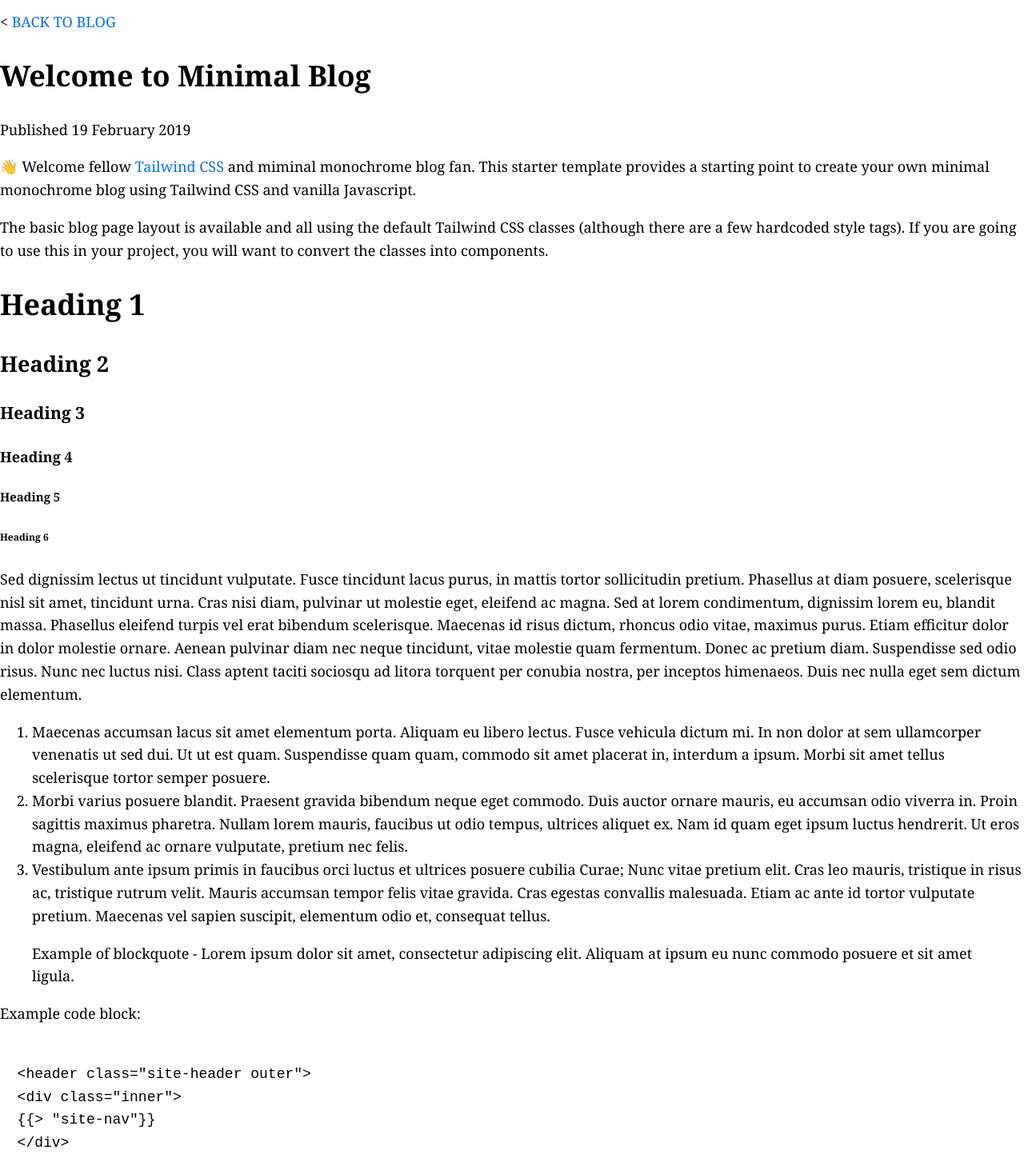
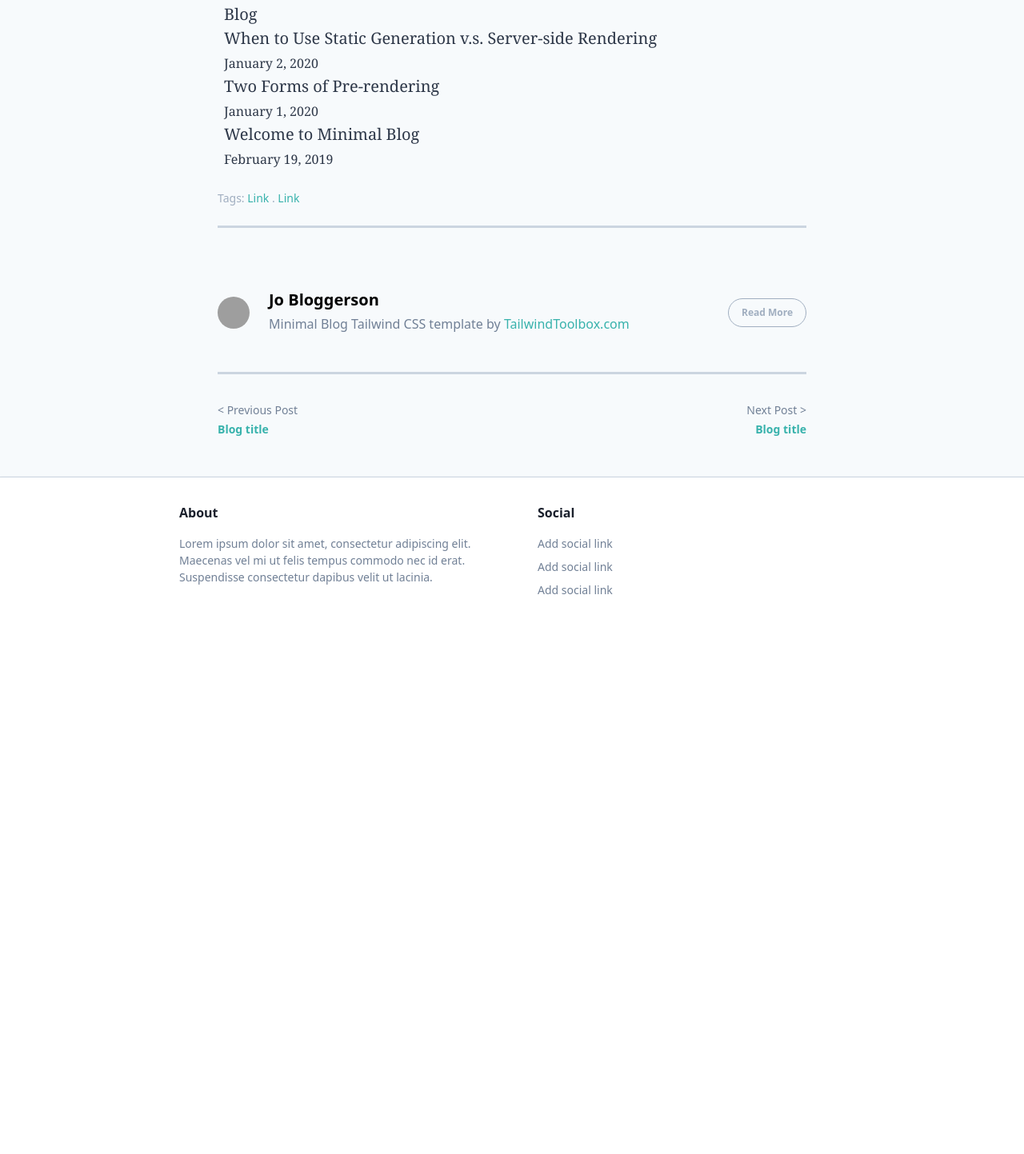
Before and after one commit to JLarky/jlarky-next, a Next.js app: page / in a window 1280 px wide. Shown: the part 167-1610 px from the top of the page at 80% size. After the commit the page ends 951 px from the top, so only its background shows below. Built offline with nearby package versions, Linux system fonts and the light colour scheme; grey boxes are pictures that could not be loaded.

Commit message:
move some stuff from layout

```diff
--- a/components/date.tsx
+++ b/components/date.tsx
@@ -1,6 +1,12 @@
 import { parseISO, format } from 'date-fns'
 
-export default function Date({ dateString }: { dateString: string }) {
+export default function Date({
+  dateString,
+  format: fmt = 'd LLLL yyyy'
+}: {
+  dateString: string
+  format?: string
+}) {
   const date = parseISO(dateString)
-  return <time dateTime={dateString}>{format(date, 'LLLL d, yyyy')}</time>
+  return <time dateTime={dateString}>{format(date, fmt)}</time>
 }
--- a/components/layout.tsx
+++ b/components/layout.tsx
@@ -1,7 +1,6 @@
 import React from 'react'
 import Head from 'next/head'
 import styles from './layout.module.css'
-import utilStyles from '../styles/utils.module.css'
 import Link from 'next/link'
 
 const name = (
@@ -151,114 +150,23 @@ export default function Layout({
           {/*Title*/}
           <div className="font-sans">
             <span className="text-base md:text-sm text-teal-500 font-bold">
-              &lt;
               <span>
-                {' '}
-                <a
-                  href="#"
-                  className="text-base md:text-sm text-teal-500 font-bold no-underline hover:underline"
-                >
-                  BACK TO BLOG
-                </a>
+                {!home && (
+                  <>
+                    &lt;{' '}
+                    <Link href="/">
+                      <a className="text-base md:text-sm text-teal-500 font-bold no-underline hover:underline">
+                        BACK TO BLOG
+                      </a>
+                    </Link>
+                  </>
+                )}{' '}
                 <p />
-                <h1 className="font-bold font-sans break-normal text-gray-900 pt-6 pb-2 text-3xl md:text-4xl">
-                  Welcome to Minimal Blog
-                </h1>
-                <p className="text-sm md:text-base font-normal text-gray-600">
-                  Published 19 February 2019
-                </p>
               </span>
             </span>
           </div>
-          {/*Post Content*/}
-          {/*Lead Para*/}
-          <p className="py-6">
-            👋 Welcome fellow{' '}
-            <a
-              className="text-teal-500 no-underline hover:underline"
-              href="https://www.tailwindcss.com"
-            >
-              Tailwind CSS
-            </a>{' '}
-            and miminal monochrome blog fan. This starter template provides a
-            starting point to create your own minimal monochrome blog using
-            Tailwind CSS and vanilla Javascript.
-          </p>
-          <p className="py-6">
-            The basic blog page layout is available and all using the default
-            Tailwind CSS classes (although there are a few hardcoded style
-            tags). If you are going to use this in your project, you will want
-            to convert the classes into components.
-          </p>
-          <h1 className="py-2 font-sans">Heading 1</h1>
-          <h2 className="py-2 font-sans">Heading 2</h2>
-          <h3 className="py-2 font-sans">Heading 3</h3>
-          <h4 className="py-2 font-sans">Heading 4</h4>
-          <h5 className="py-2 font-sans">Heading 5</h5>
-          <h6 className="py-2 font-sans">Heading 6</h6>
-          <p className="py-6">
-            Sed dignissim lectus ut tincidunt vulputate. Fusce tincidunt lacus
-            purus, in mattis tortor sollicitudin pretium. Phasellus at diam
-            posuere, scelerisque nisl sit amet, tincidunt urna. Cras nisi diam,
-            pulvinar ut molestie eget, eleifend ac magna. Sed at lorem
-            condimentum, dignissim lorem eu, blandit massa. Phasellus eleifend
-            turpis vel erat bibendum scelerisque. Maecenas id risus dictum,
-            rhoncus odio vitae, maximus purus. Etiam efficitur dolor in dolor
-            molestie ornare. Aenean pulvinar diam nec neque tincidunt, vitae
-            molestie quam fermentum. Donec ac pretium diam. Suspendisse sed odio
-            risus. Nunc nec luctus nisi. Class aptent taciti sociosqu ad litora
-            torquent per conubia nostra, per inceptos himenaeos. Duis nec nulla
-            eget sem dictum elementum.
-          </p>
-          <ol>
-            <li className="py-3">
-              Maecenas accumsan lacus sit amet elementum porta. Aliquam eu
-              libero lectus. Fusce vehicula dictum mi. In non dolor at sem
-              ullamcorper venenatis ut sed dui. Ut ut est quam. Suspendisse quam
-              quam, commodo sit amet placerat in, interdum a ipsum. Morbi sit
-              amet tellus scelerisque tortor semper posuere.
-            </li>
-            <li className="py-3">
-              Morbi varius posuere blandit. Praesent gravida bibendum neque eget
-              commodo. Duis auctor ornare mauris, eu accumsan odio viverra in.
-              Proin sagittis maximus pharetra. Nullam lorem mauris, faucibus ut
-              odio tempus, ultrices aliquet ex. Nam id quam eget ipsum luctus
-              hendrerit. Ut eros magna, eleifend ac ornare vulputate, pretium
-              nec felis.
-            </li>
-            <li className="py-3">
-              Vestibulum ante ipsum primis in faucibus orci luctus et ultrices
-              posuere cubilia Curae; Nunc vitae pretium elit. Cras leo mauris,
-              tristique in risus ac, tristique rutrum velit. Mauris accumsan
-              tempor felis vitae gravida. Cras egestas convallis malesuada.
-              Etiam ac ante id tortor vulputate pretium. Maecenas vel sapien
-              suscipit, elementum odio et, consequat tellus.
-            </li>
-          </ol>
-          <blockquote className="border-l-4 border-teal-500 italic my-8 pl-8 md:pl-12">
-            Example of blockquote - Lorem ipsum dolor sit amet, consectetur
-            adipiscing elit. Aliquam at ipsum eu nunc commodo posuere et sit
-            amet ligula.
-          </blockquote>
-          <p className="py-6">Example code block:</p>
-          <pre className="bg-gray-900 rounded text-white font-mono text-base p-2 md:p-4">
-            {'          '}
-            <code className="break-words whitespace-pre-wrap">
-              {'\n'}
-              {'  '}&lt;header class="site-header outer"&gt;{'\n'}
-              {'  '}&lt;div class="inner"&gt;{'\n'}
-              {'  '}
-              {'{'}
-              {'{'}&gt; "site-nav"{'}'}
-              {'}'}
-              {'\n'}
-              {'  '}&lt;/div&gt;{'\n'}
-              {'  '}&lt;/header&gt;{'\n'}
-              {'          '}
-            </code>
-            {'\n'}
-            {'        '}
-          </pre>
+          <main>{children}</main>
+
           {/*/ Post Content*/}
         </div>
         {/*Tags */}
@@ -399,40 +307,24 @@ export default function Layout({
       <header className={styles.header}>
         {home ? (
           <>
-            <img
-              src="/images/profile.jpg"
-              className={`${styles.headerHomeImage} ${utilStyles.borderCircle}`}
-              alt={nameAlt}
-            />
-            <h1 className={utilStyles.heading2Xl}>{name}</h1>
+            <img src="/images/profile.jpg" className="" alt={nameAlt} />
+            <h1 className="">{name}</h1>
           </>
         ) : (
           <>
             <Link href="/">
               <a>
-                <img
-                  src="/images/profile.jpg"
-                  className={`${styles.headerImage} ${utilStyles.borderCircle}`}
-                  alt={nameAlt}
-                />
+                <img src="/images/profile.jpg" className="" alt={nameAlt} />
               </a>
             </Link>
-            <h2 className={utilStyles.headingLg}>
+            <h2 className="">
               <Link href="/">
-                <a className={utilStyles.colorInherit}>{name}</a>
+                <a className="">{name}</a>
               </Link>
             </h2>
           </>
         )}
       </header>
-      <main>{children}</main>
-      {!home && (
-        <div className={styles.backToHome}>
-          <Link href="/">
-            <a>← Back to home</a>
-          </Link>
-        </div>
-      )}
     </div>
   )
 }
--- a/pages/_app.tsx
+++ b/pages/_app.tsx
@@ -1,4 +1,4 @@
-import '../styles/global.css'
+import '../styles/tailwind.css'
 import { AppProps } from 'next/app'
 
 export default function App({ Component, pageProps }: AppProps) {
--- a/pages/index.tsx
+++ b/pages/index.tsx
@@ -1,6 +1,5 @@
 import Head from 'next/head'
 import Layout, { siteTitle } from '../components/layout'
-import utilStyles from '../styles/utils.module.css'
 import { getSortedPostsData } from '../lib/posts'
 import Link from 'next/link'
 import Date from '../components/date'
@@ -20,24 +19,24 @@ export default function Home({
       <Head>
         <title>{siteTitle}</title>
       </Head>
-      <section className={utilStyles.headingMd}>
+      <section className="">
         <p>[Your Self Introduction]</p>
         <p>
           (This is a sample website - you’ll be building a site like this on{' '}
           <a href="https://nextjs.org/learn">our Next.js tutorial</a>.)
         </p>
       </section>
-      <section className={`${utilStyles.headingMd} ${utilStyles.padding1px}`}>
-        <h2 className={utilStyles.headingLg}>Blog</h2>
-        <ul className={utilStyles.list}>
+      <section className="">
+        <h2 className="">Blog</h2>
+        <ul className="">
           {allPostsData.map(({ id, date, title }) => (
-            <li className={utilStyles.listItem} key={id}>
+            <li className="" key={id}>
               <Link href="/posts/[id]" as={`/posts/${id}`}>
                 <a>{title}</a>
               </Link>
               <br />
-              <small className={utilStyles.lightText}>
-                <Date dateString={date} />
+              <small className="">
+                <Date dateString={date} format="LLLL d, yyyy" />
               </small>
             </li>
           ))}
--- a/pages/posts/[id].tsx
+++ b/pages/posts/[id].tsx
@@ -20,10 +20,12 @@ export default function Post({
         <title>{postData.title}</title>
       </Head>
       <article>
-        <h1 className={utilStyles.headingXl}>{postData.title}</h1>
-        <div className={utilStyles.lightText}>
-          <Date dateString={postData.date} />
-        </div>
+        <h1 className="font-bold font-sans break-normal text-gray-900 pt-6 pb-2 text-3xl md:text-4xl">
+          {postData.title}
+        </h1>
+        <p className="font-sans text-sm md:text-base font-normal text-gray-600">
+          Published <Date dateString={postData.date} />
+        </p>
         <div dangerouslySetInnerHTML={{ __html: postData.contentHtml }} />
       </article>
     </Layout>
--- /dev/null
+++ b/posts/minimal-blog.md
@@ -0,0 +1,44 @@
+---
+title: "Welcome to Minimal Blog"
+date: "2019-02-19"
+---
+
+<!--Post Content-->
+
+<!--Lead Para-->
+<p class="py-6">
+    👋 Welcome fellow <a class="text-teal-500 no-underline hover:underline" href="https://www.tailwindcss.com">Tailwind CSS</a> and miminal monochrome blog fan.  This starter template provides a starting point to create your own minimal monochrome blog using Tailwind CSS and vanilla Javascript.
+</p>
+
+<p class="py-6">The basic blog page layout is available and all using the default Tailwind CSS classes (although there are a few hardcoded style tags). If you are going to use this in your project, you will want to convert the classes into components.</p>
+
+<h1 class="py-2 font-sans">Heading 1</h1>
+<h2 class="py-2 font-sans">Heading 2</h2>
+<h3 class="py-2 font-sans">Heading 3</h3>
+<h4 class="py-2 font-sans">Heading 4</h4>
+<h5 class="py-2 font-sans">Heading 5</h5>
+<h6 class="py-2 font-sans">Heading 6</h6>
+
+<p class="py-6">Sed dignissim lectus ut tincidunt vulputate. Fusce tincidunt lacus purus, in mattis tortor sollicitudin pretium. Phasellus at diam posuere, scelerisque nisl sit amet, tincidunt urna. Cras nisi diam, pulvinar ut molestie eget, eleifend ac magna. Sed at lorem condimentum, dignissim lorem eu, blandit massa. Phasellus eleifend turpis vel erat bibendum scelerisque. Maecenas id risus dictum, rhoncus odio vitae, maximus purus. Etiam efficitur dolor in dolor molestie ornare. Aenean pulvinar diam nec neque tincidunt, vitae molestie quam fermentum. Donec ac pretium diam. Suspendisse sed odio risus. Nunc nec luctus nisi. Class aptent taciti sociosqu ad litora torquent per conubia nostra, per inceptos himenaeos. Duis nec nulla eget sem dictum elementum.</p>
+
+<ol>
+    <li class="py-3">Maecenas accumsan lacus sit amet elementum porta. Aliquam eu libero lectus. Fusce vehicula dictum mi. In non dolor at sem ullamcorper venenatis ut sed dui. Ut ut est quam. Suspendisse quam quam, commodo sit amet placerat in, interdum a ipsum. Morbi sit amet tellus scelerisque tortor semper posuere.</li>
+    <li class="py-3">Morbi varius posuere blandit. Praesent gravida bibendum neque eget commodo. Duis auctor ornare mauris, eu accumsan odio viverra in. Proin sagittis maximus pharetra. Nullam lorem mauris, faucibus ut odio tempus, ultrices aliquet ex. Nam id quam eget ipsum luctus hendrerit. Ut eros magna, eleifend ac ornare vulputate, pretium nec felis.</li>
+    <li class="py-3">Vestibulum ante ipsum primis in faucibus orci luctus et ultrices posuere cubilia Curae; Nunc vitae pretium elit. Cras leo mauris, tristique in risus ac, tristique rutrum velit. Mauris accumsan tempor felis vitae gravida. Cras egestas convallis malesuada. Etiam ac ante id tortor vulputate pretium. Maecenas vel sapien suscipit, elementum odio et, consequat tellus.</li>
+</ol>
+
+<blockquote class="border-l-4 border-teal-500 italic my-8 pl-8 md:pl-12">Example of blockquote - Lorem ipsum dolor sit amet, consectetur adipiscing elit. Aliquam at ipsum eu nunc commodo posuere et sit amet ligula.</blockquote>
+
+<p class="py-6">Example code block:</p>
+<pre class="bg-gray-900 rounded text-white font-mono text-base p-2 md:p-4">
+<code class="break-words whitespace-pre-wrap">
+&lt;header class="site-header outer"&gt;
+&lt;div class="inner"&gt;
+{{&gt; "site-nav"}}
+&lt;/div&gt;
+&lt;/header&gt;
+
+</code>
+</pre>
+
+<!--/ Post Content-->
```
